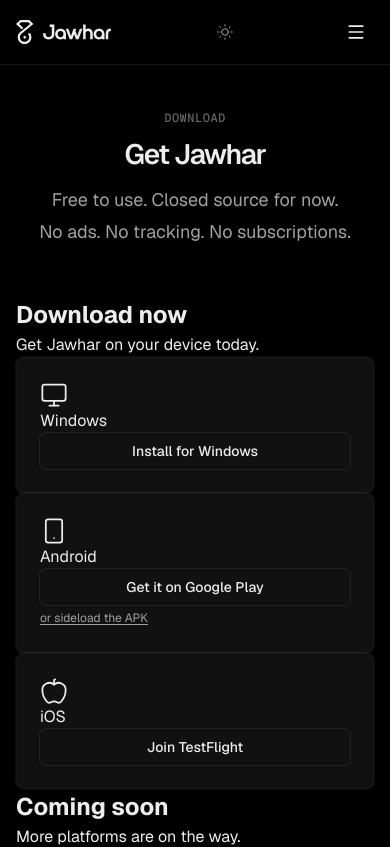
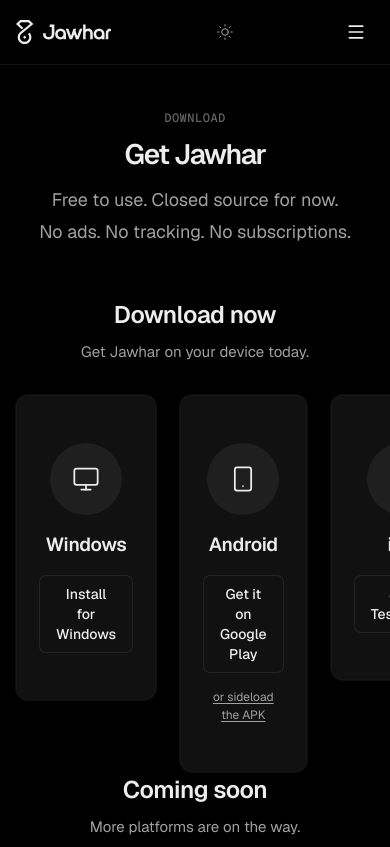
Before and after one commit to khalidouhdane/jawhar, a Next.js app in the folder website/: page /download in a window 390 px wide. Shown: the top 847 px of the page. Built offline with nearby package versions, Linux system fonts and the light colour scheme.

Commit message:
style(download): larger available cards, icon wrapper, and responsive grid

```diff
--- a/website/app/download/download.module.css
+++ b/website/app/download/download.module.css
@@ -1,19 +1,64 @@
-.grid {
+.sectionHeader {
+  text-align: center;
+  margin-bottom: 32px;
+}
+
+.sectionTitle {
+  font-size: 24px;
+  font-weight: 600;
+  letter-spacing: -0.5px;
+  color: var(--text-primary);
+}
+
+.sectionSubtitle {
+  font-size: 15px;
+  color: var(--text-secondary);
+  margin-top: 8px;
+}
+
+.availableGrid {
   display: grid;
   grid-template-columns: repeat(3, 1fr);
-  gap: 16px;
-  max-width: 720px;
+  gap: 24px;
+  max-width: 840px;
   margin: 0 auto;
 }
 
-.item {
+.availableCard {
   display: flex;
   flex-direction: column;
   align-items: center;
-  gap: 12px;
-  padding: 32px 16px;
+  gap: 16px;
+  padding: 48px 24px;
   position: relative;
   text-align: center;
+  border-radius: var(--radius-xl);
+  box-shadow: var(--shadow-card);
+  transition: transform var(--duration-base) var(--ease),
+              box-shadow var(--duration-base) var(--ease);
+}
+
+.availableCard:hover {
+  transform: translateY(-2px);
+  box-shadow: var(--shadow-card-hover);
+}
+
+.iconWrapper {
+  display: flex;
+  align-items: center;
+  justify-content: center;
+  width: 72px;
+  height: 72px;
+  border-radius: 50%;
+  background: var(--badge-bg-subtle);
+  color: var(--text-primary);
+}
+
+.platformName {
+  font-size: 19px;
+  font-weight: 600;
+  color: var(--text-primary);
+  letter-spacing: -0.3px;
 }
 
 .unavailable {
@@ -67,18 +112,6 @@
   padding: 48px 32px;
 }
 
-@media (max-width: 600px) {
-  .grid {
-    grid-template-columns: repeat(2, 1fr);
-  }
-}
-
-@media (max-width: 480px) {
-  .grid {
-    grid-template-columns: 1fr;
-  }
-}
-
 .highlighted {
   transform: scale(1.02);
   z-index: 1;
```
